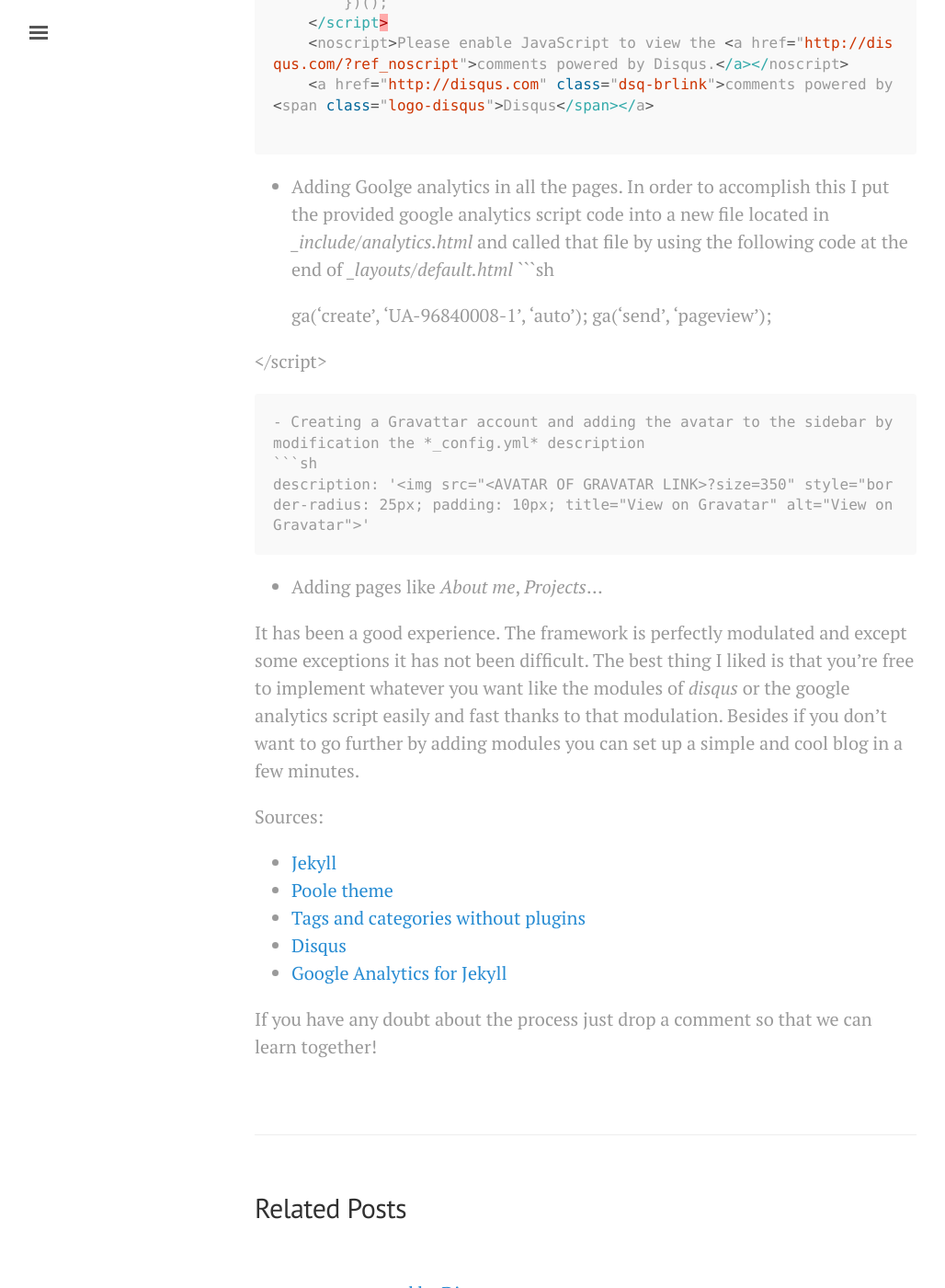
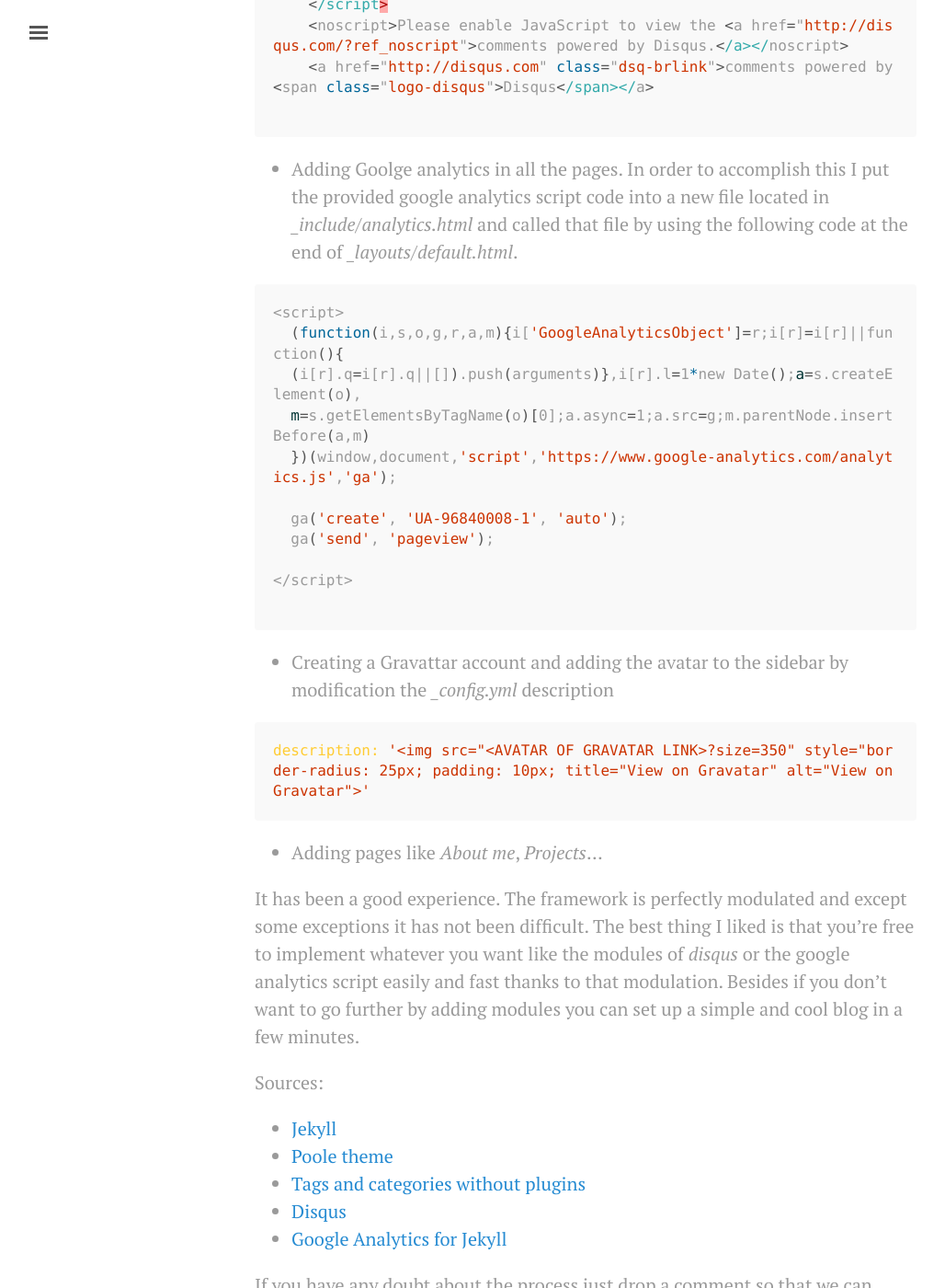
Before and after one commit to jdecastroc/jdecastroc-blog, a Jekyll site: the page built from _posts/2017-04-06-create-jekyll-blog.md, in a window 1280 px wide and 1400 px high, scrolled down 2571 px. Shown: the whole window at 92% size, without its empty margins (3-1031 px from the left). Built offline with Jekyll 4.4.1, drawn with Linux system fonts in a browser that asks for light colours; nearby versions of some CDN libraries; comment, search, counter and statistics services are not loaded; some of the changed text lies outside the part shown.

Commit message:
MD changes

````diff
--- a/_posts/2017-04-06-create-jekyll-blog.md
+++ b/_posts/2017-04-06-create-jekyll-blog.md
@@ -49,8 +49,9 @@ Once finished these steps the blog is set up and is time to customize it.
 
 # Customizing the blog
 
-- Adding the proper gems to the *_config.yml*
-```sh
+- Adding the proper gems to the *_config.yml*.
+
+```rb
 # Gems
 gems:
 - jekyll-paginate
@@ -80,14 +81,18 @@ gems:
     <a href="http://disqus.com" class="dsq-brlink">comments powered by <span class="logo-disqus">Disqus</span></a>
 {% endif %}
 ```
-- Adding Goolge analytics in all the pages. In order to accomplish this I put the provided google analytics script code into a new file located in *_include/analytics.html* and called that file by using the following code at the end of *_layouts/default.html*
+- Adding Goolge analytics in all the pages. In order to accomplish this I put the provided google analytics script code into a new file located in *_include/analytics.html* and called that file by using the following code at the end of *_layouts/default.html*.
+
 ```sh
 {% include analytics.html %}
 ```
+
 - Creating a Gravattar account and adding the avatar to the sidebar by modification the *_config.yml* description
-```sh
+
+```rb
 description: '<img src="<AVATAR OF GRAVATAR LINK>?size=350" style="border-radius: 25px; padding: 10px; title="View on Gravatar" alt="View on Gravatar">'
 ```
+
 - Adding pages like *About me*, *Projects*...
 
 It has been a good experience. The framework is perfectly modulated and except some exceptions it has not been difficult. The best thing I liked is that you're free to implement whatever you want like the modules of *disqus* or the google analytics script easily and fast thanks to that modulation. Besides if you don't want to go further by adding modules you can set up a simple and cool blog in a few minutes.
````
